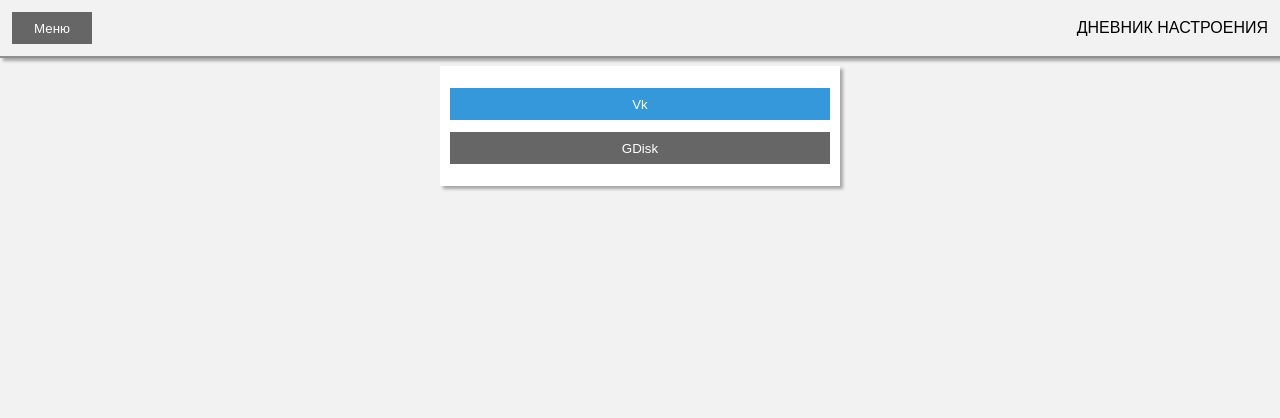
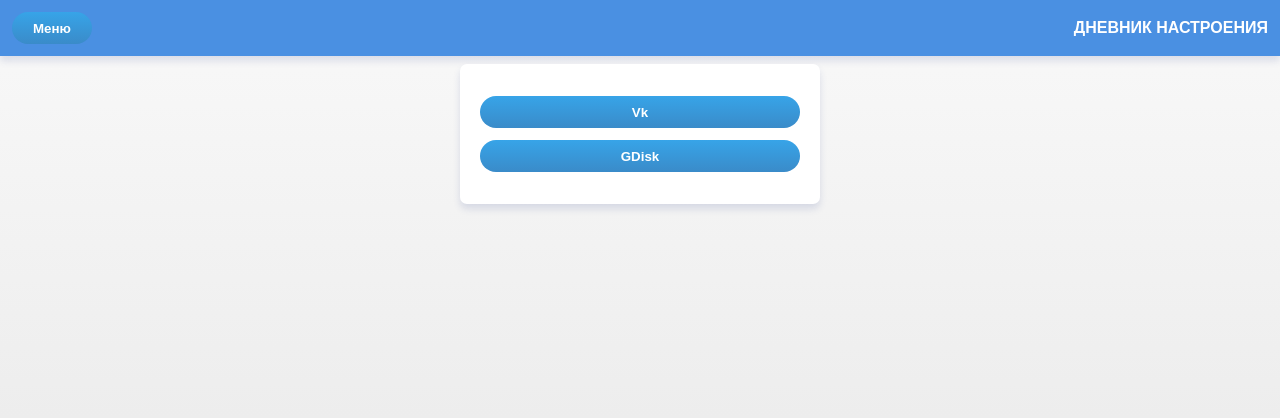
Before and after one commit to N0U/mood-diary, a React (Create React App) app: page / in a window 1280 px wide. Shown: the top 418 px of the page. Built offline with nearby package versions, Linux system fonts and the light colour scheme; no server answers.

Commit message:
Design improvements.

```diff
--- a/src/app.module.css
+++ b/src/app.module.css
@@ -5,8 +5,11 @@
     display: flex;
     padding: 12px 12px;
     margin-bottom: 6px;
-    border-bottom: solid 2px #8f8f8f;
-    box-shadow: 3px 3px 3px #a6a6a6;
+    box-shadow: 0px 5px 7px 0px rgba(57,76,148,0.15);
+
+	background-color: #4a90e2;
+	color: #fff;
+	font-weight: bold;
 }
 
 .headerButton {
--- a/src/components/button/button.module.css
+++ b/src/components/button/button.module.css
@@ -4,6 +4,11 @@
     min-height: 32px;
     margin: 0;
     border: 0;
+
+	border-radius: 20px;
+	cursor: pointer;
+
+	font-weight:bold;
 }
 
 .red {
@@ -16,7 +21,9 @@
 }
 
 .blue {
-    background-color: #3498db;
+    background: #37a4e8;
+	background: linear-gradient(to bottom, #37a4e8 0%,#3a8bc9 100%);
+	filter: progid:DXImageTransform.Microsoft.gradient( startColorstr='#37a4e8', endColorstr='#3a8bc9',GradientType=0 );
     color: white;
 }
 
--- a/src/components/container/container.module.css
+++ b/src/components/container/container.module.css
@@ -1,8 +1,12 @@
 .container {
-    padding: 10px;
-    margin: 8px 0;
+    padding: 20px;
+    margin: 8px auto;
     border: none;
     background-color: white;
-    box-shadow: 3px 3px 3px #a6a6a6;
+	box-shadow: 0px 5px 7px 0px rgba(57,76,148,0.15);
     box-sizing: border-box;
+
+	border-radius: 7px;
+
+	max-width: 90%;
 }
--- a/src/components/form/fields.module.css
+++ b/src/components/form/fields.module.css
@@ -17,15 +17,19 @@
 }
 
 .textArea {
-    display: block;
+    display: flex;
     width: 100%;
     min-height: 140px;
     height: 100%;
-    padding: 4px 4px;
+    padding: 10px;
     border: 0;
     background-color: #dbdbdb;
     box-sizing: border-box;
     resize: none;
+
+	border-radius: 7px;
+
+	align-self: stretch;
 }
 
 .textArea:focus {
--- a/src/components/modal/modal.module.css
+++ b/src/components/modal/modal.module.css
@@ -1,6 +1,12 @@
 .container {
     max-width: 400px;
     background-color: white;
+
+	margin: 0 auto;
+
+	max-width: 90%;
+
+	border-radius: 7px;
 }
 
 .title {
--- a/src/components/row/row.module.css
+++ b/src/components/row/row.module.css
@@ -1,14 +1,15 @@
 .row {
     display: flex;
     margin: 12px 0;
+	flex-direction: column;
 }
 
 .label {
-    display: inline-flex;
-    min-width: 80px;
-    width: 80px;
-    align-items: center;
-    justify-content: flex-start;
+	display: flex;
+	align-items: center;
+	justify-content: center;
+
+	margin-bottom: 10px;
 }
 
 .content {
--- a/src/index.css
+++ b/src/index.css
@@ -8,4 +8,10 @@
     font-size: 14px;
     font-family: sans-serif;
     background-color: #f2f2f2;
+
+	background: #f9f9f9;
+	background: -moz-linear-gradient(top, #f9f9f9 0%, #e2e2e2 100%);
+	background: -webkit-linear-gradient(top, #f9f9f9 0%,#e2e2e2 100%);
+	background: linear-gradient(to bottom, #f9f9f9 0%,#e2e2e2 100%);
+	filter: progid:DXImageTransform.Microsoft.gradient( startColorstr='#f9f9f9', endColorstr='#e2e2e2',GradientType=0 );
 }
--- a/src/scene/diary/card.module.css
+++ b/src/scene/diary/card.module.css
@@ -10,8 +10,10 @@
 .comment {
     background-color: #dadada;
     max-height: 80px;
-    padding: 4px;
+    padding: 10px;
     font-size: 14px;
     white-space: pre-line;
     overflow: auto;
+
+	border-radius: 20px;
 }
--- a/src/scene/diary/diary-page.module.css
+++ b/src/scene/diary/diary-page.module.css
@@ -22,8 +22,8 @@
 }
 
 .dateButton {
-    min-width: 225px;
-    width: 225px;
-    max-width: 225px;
+    min-width: 200px;
+    width: 200px;
+    max-width: 200px;
     text-transform: capitalize;
 }
--- a/src/scene/diary/edit-entry-form.js
+++ b/src/scene/diary/edit-entry-form.js
@@ -52,8 +52,8 @@
         </Row>
       </div>
       <div className={style.buttonsContainer}>
+		<GrayButton className={style.button} value={T('editForm.cancel')} onClick={noSubmit(onCancel)} />
         <BlueButton className={style.button} value={T('editForm.save')} />
-        <GrayButton className={style.button} value={T('editForm.cancel')} onClick={noSubmit(onCancel)} />
       </div>
     </Form>
   </Modal>
--- a/src/scene/diary/edit-entry-form.module.css
+++ b/src/scene/diary/edit-entry-form.module.css
@@ -1,8 +1,14 @@
 .form {
-    padding: 8px;
+    padding: 20px;
 }
 
-.fieldsContainer {
+.fieldsContainer
+{
+	text-align: middle;
+	display: flex;
+	flex-direction: column;
+	align-items: stretch;
+
     /*flex-grow: 1;*/
 }
 
@@ -15,9 +21,11 @@
     padding: 0;
     box-sizing: content-box;
     flex-direction: row;
+	justify-content: space-between;
 }
 
 .button {
+	max-width: 120px;
     /*width: 80px;
     flex-grow: 1;*/
 }
```
